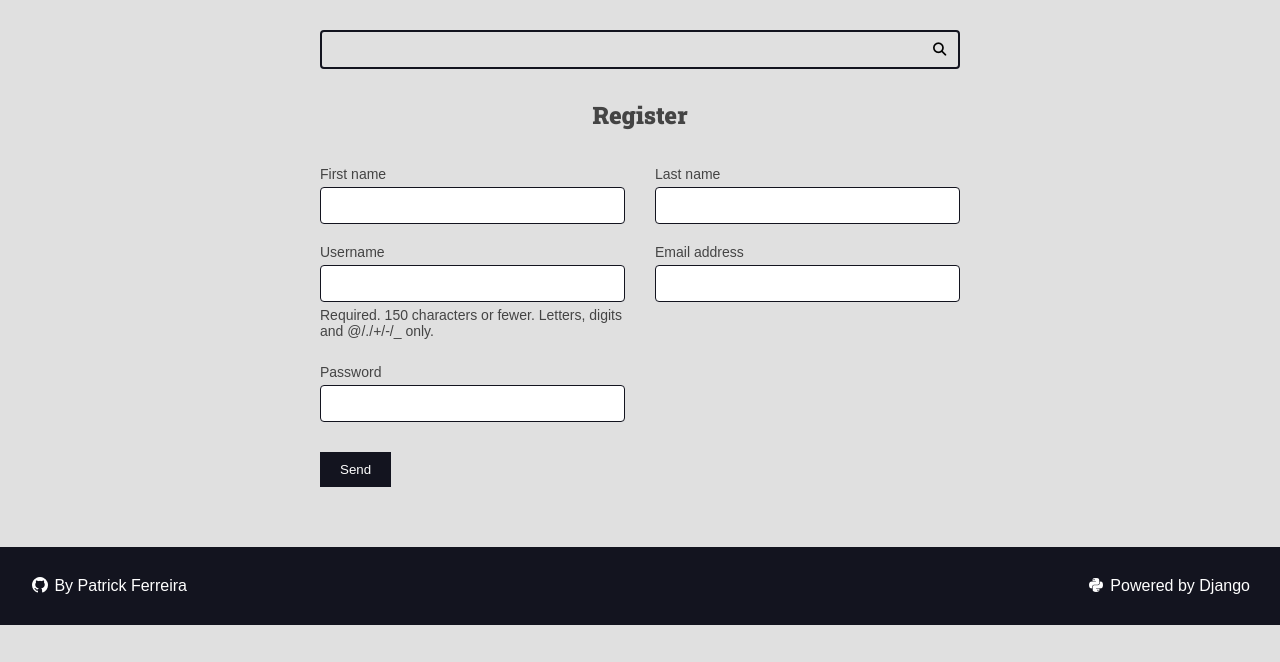
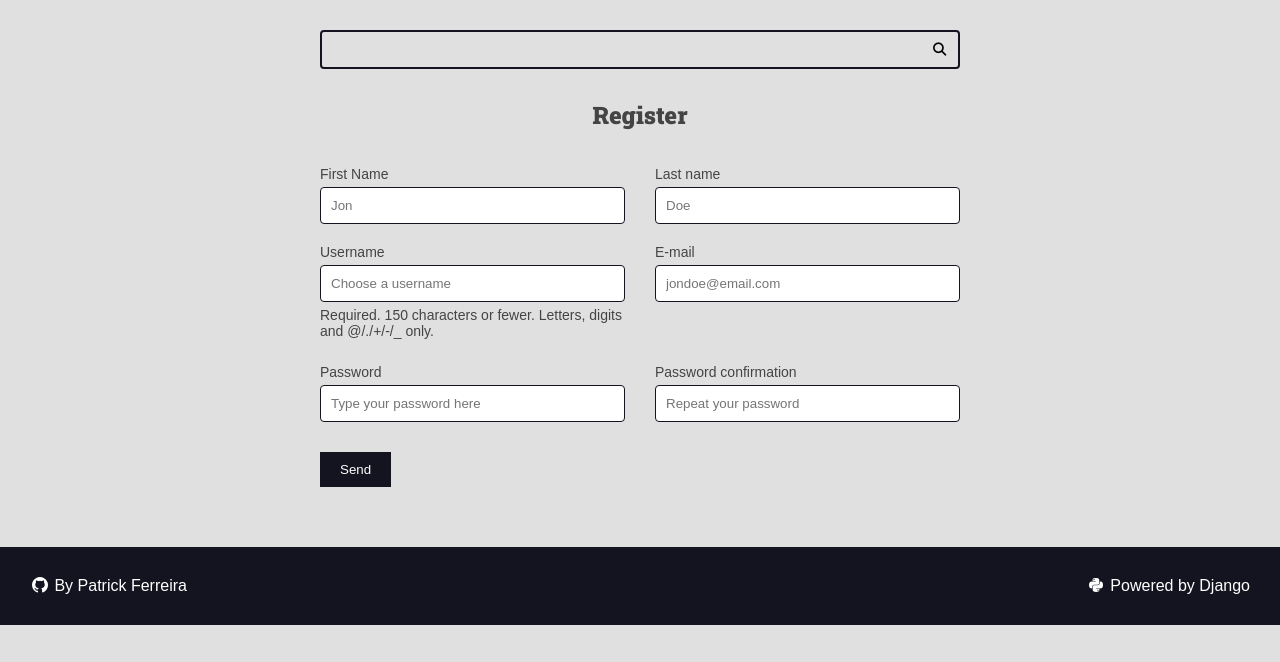
Before and after one commit to patrickpff/recipes-django, a Django app: page /authors/register/ in a window 1280 px wide. Shown: the part 113-775 px from the top of the page. Run offline with Django 5.2, Linux system fonts and the light colour scheme; some libraries are stand-ins or nearby versions.

Commit message:
added validation on password confirmation

```diff
--- a/authors/forms.py
+++ b/authors/forms.py
@@ -1,7 +1,14 @@
 from django import forms
 from django.contrib.auth.models import User
+from django.core.exceptions import ValidationError
 
 class RegisterForm(forms.ModelForm):
+    password_confirmation = forms.CharField(
+        required=True,
+        widget=forms.PasswordInput({
+            'placeholder': 'Repeat your password'
+        })
+    )
     class Meta:
         model = User
         fields = [
@@ -11,3 +18,67 @@ class RegisterForm(forms.ModelForm):
             'email',
             'password',
         ]
+
+        labels = {
+            'username': 'Username',
+            'first_name': 'First Name',
+            'last_name': 'Last name',
+            'email': 'E-mail',
+            'password': 'Password',
+        }
+
+        help_text = {
+            'email': 'Must be a valid e-mail.',
+        }
+
+        error_messages = {
+            'username': {
+                'required': 'This field is required!',
+            }
+        }
+
+        widgets = {
+            'first_name': forms.TextInput(attrs={
+                'placeholder': 'Jon',
+                'class': 'input text-input',
+            }),
+            'last_name': forms.TextInput(attrs={
+                'placeholder': 'Doe',
+                'class': 'input text-input',
+            }),
+            'email': forms.TextInput(attrs={
+                'placeholder': 'jondoe@email.com',
+                'class': 'input text-input',
+            }),
+            'username': forms.TextInput(attrs={
+                'placeholder': 'Choose a username',
+                'class': 'input text-input',
+            }),
+            'password': forms.PasswordInput(attrs={
+                'placeholder': 'Type your password here',
+                'class': 'input text-input',
+            }),
+        }
+
+    def clean_password(self):
+        data = self.cleaned_data['password']
+
+        if self.cleaned_data['username'] in data:
+            raise ValidationError(
+                "Don't use your username in your password",
+                code='invalid'
+            )
+
+        return data
+
+    def clean(self):
+        cleaned_data = super().clean()
+
+        password = cleaned_data.get('password')
+        password_confirmation = cleaned_data.get('password_confirmation')
+
+        if password != password_confirmation:
+            raise ValidationError({
+                'password': 'Password and password confirmation must be equal',
+                'password_confirmation': 'Password and password confirmation must be equal'
+            })
--- a/authors/templates/authors/pages/register_view.html
+++ b/authors/templates/authors/pages/register_view.html
@@ -25,6 +25,15 @@
 
                 {% endfor %}
             </div>
+            {% if form.errors %}
+                <div class="form-content form-content-grid">
+                    <div class="form-group">
+                        <div action="" class="message message-error">
+                            There are errors in the form. Please, check the form fields.
+                        </div>
+                    </div>
+                </div>
+            {% endif %}
 
             <div class="form-content form-content-grid">
                 <div class="form-group">
```
